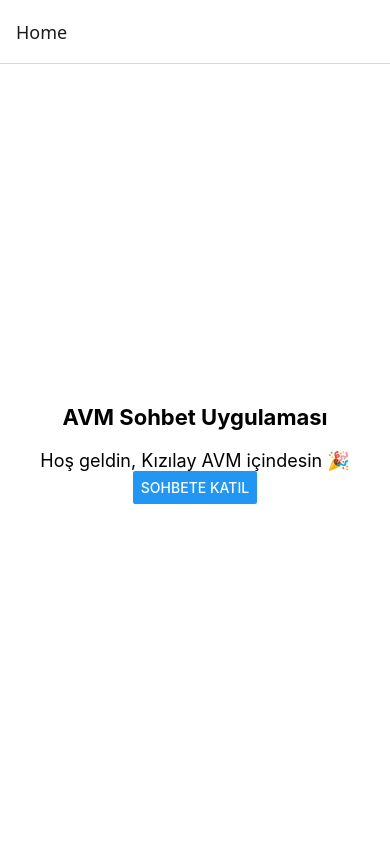
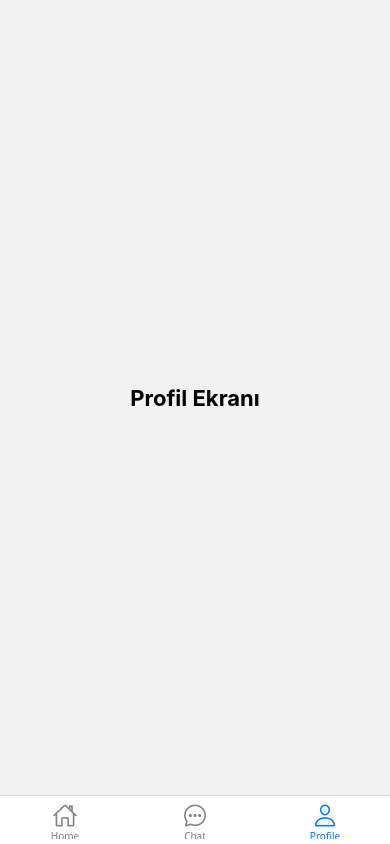
Before and after one commit to ynsemre1/shopping-mall-messenger, a React Native app: screen /Profile in a window 390 px wide. Built offline with nearby package versions, Linux system fonts and the light colour scheme; no server answers.

Commit message:
style: ui update and tab navigator profile screen add

```diff
--- a/package.json
+++ b/package.json
@@ -10,7 +10,8 @@
     "web": "expo start --web"
   },
   "dependencies": {
-    "@react-navigation/native": "^7.0.17",
+    "@react-navigation/bottom-tabs": "^7.3.2",
+    "@react-navigation/native": "^7.0.18",
     "@react-navigation/native-stack": "^7.3.1",
     "axios": "^1.8.4",
     "expo": "~52.0.40",
@@ -19,6 +20,7 @@
     "firebase": "^11.5.0",
     "react": "18.3.1",
     "react-native": "0.76.7",
+    "react-native-gesture-handler": "~2.20.2",
     "react-native-gifted-chat": "^2.8.0",
     "react-native-google-places-autocomplete": "^2.5.7",
     "react-native-reanimated": "~3.16.1",
--- a/src/navigation/AppNavigator.tsx
+++ b/src/navigation/AppNavigator.tsx
@@ -1,16 +1,13 @@
 import React from 'react';
 import { createNativeStackNavigator } from '@react-navigation/native-stack';
-import { RootStackParamList } from './types';
-import HomeScreen from '../screens/HomeScreen';
-import ChatScreen from '../screens/ChatScreen';
+import TabNavigator from './TabNavigator';
 
-const Stack = createNativeStackNavigator<RootStackParamList>();
+const Stack = createNativeStackNavigator();
 
 const AppNavigator = () => {
   return (
-    <Stack.Navigator>
-      <Stack.Screen name="Home" component={HomeScreen} />
-      <Stack.Screen name="Chat" component={ChatScreen} />
+    <Stack.Navigator screenOptions={{ headerShown: false }}>
+      <Stack.Screen name="Main" component={TabNavigator} />
     </Stack.Navigator>
   );
 };
--- /dev/null
+++ b/src/navigation/TabNavigator.tsx
@@ -0,0 +1,35 @@
+import React from 'react';
+import { createBottomTabNavigator } from '@react-navigation/bottom-tabs';
+import HomeScreen from '../screens/HomeScreen';
+import ChatScreen from '../screens/ChatScreen';
+import ProfileScreen from '../screens/ProfileScreen';
+import { Ionicons } from '@expo/vector-icons';
+
+const Tab = createBottomTabNavigator();
+
+const TabNavigator = () => {
+  return (
+    <Tab.Navigator
+      screenOptions={({ route }) => ({
+        tabBarIcon: ({ color, size }) => {
+          let iconName: any = 'home';
+
+          if (route.name === 'Home') iconName = 'home-outline';
+          if (route.name === 'Chat') iconName = 'chatbubble-ellipses-outline';
+          if (route.name === 'Profile') iconName = 'person-outline';
+
+          return <Ionicons name={iconName} size={size} color={color} />;
+        },
+        headerShown: false,
+        tabBarActiveTintColor: '#007AFF',
+        tabBarInactiveTintColor: 'gray',
+      })}
+    >
+      <Tab.Screen name="Home" component={HomeScreen} />
+      <Tab.Screen name="Chat" component={ChatScreen} />
+      <Tab.Screen name="Profile" component={ProfileScreen} />
+    </Tab.Navigator>
+  );
+};
+
+export default TabNavigator;
--- a/src/screens/ChatScreen.tsx
+++ b/src/screens/ChatScreen.tsx
@@ -6,9 +6,13 @@ import {
   TextInput,
   TouchableOpacity,
   StyleSheet,
+  ActivityIndicator,
+  KeyboardAvoidingView,
+  Platform,
 } from "react-native";
-import { RouteProp, useRoute } from "@react-navigation/native";
+import { useRoute } from "@react-navigation/native";
 import { RootStackParamList } from "../navigation/types";
+import { RouteProp } from "@react-navigation/native";
 import {
   collection,
   addDoc,
@@ -16,21 +20,39 @@ import {
   orderBy,
   query,
 } from "firebase/firestore";
-import { db } from "../services/firebase";
-import { auth } from "../services/firebase";
+import { db, auth } from "../services/firebase";
+import useLocation from "../hooks/testUseLocation";
+import { getCurrentMall } from "../utils/mallLocator";
+import { SafeAreaView } from 'react-native-safe-area-context';
 
-const CURRENT_USER_ID = "user1"; // Şimdilik sabit kullanıcı
+type ChatRouteProp = RouteProp<RootStackParamList, "Chat">;
 
 const ChatScreen = () => {
-  const route = useRoute<RouteProp<RootStackParamList, "Chat">>();
-  const { mallId, mallName } = route.params;
-
+  const route = useRoute<ChatRouteProp>();
+  const [mallId, setMallId] = useState<string | null>(
+    route.params?.mallId || null
+  );
+  const [mallName, setMallName] = useState<string | null>(
+    route.params?.mallName || null
+  );
   const [messages, setMessages] = useState<any[]>([]);
   const [input, setInput] = useState("");
-
+  const { location } = useLocation();
   const uid = auth.currentUser?.uid;
 
   useEffect(() => {
+    if (!mallId && location) {
+      const matchedMall = getCurrentMall(location.latitude, location.longitude);
+      if (matchedMall) {
+        setMallId(matchedMall.id);
+        setMallName(matchedMall.name);
+      }
+    }
+  }, [location]);
+
+  useEffect(() => {
+    if (!mallId) return;
+
     const q = query(
       collection(db, "chats", mallId, "messages"),
       orderBy("createdAt", "desc")
@@ -48,7 +70,7 @@ const ChatScreen = () => {
   }, [mallId]);
 
   const handleSend = async () => {
-    if (input.trim() === "") return;
+    if (input.trim() === "" || !mallId || !uid) return;
 
     await addDoc(collection(db, "chats", mallId, "messages"), {
       text: input,
@@ -62,7 +84,30 @@ const ChatScreen = () => {
     setInput("");
   };
 
-  const renderItem = ({ item }: { item: any }) => {
+  if (!mallId || !mallName) {
+    return (
+      <View style={styles.loadingContainer}>
+        <ActivityIndicator size="large" color="#007AFF" />
+        <Text style={styles.loadingText}>Konumdan AVM bilgisi alınıyor...</Text>
+      </View>
+    );
+  }
+
+  return (
+    <KeyboardAvoidingView
+      style={{ flex: 1 }}
+      behavior={Platform.OS === "ios" ? "padding" : undefined}
+      keyboardVerticalOffset={90} // iOS için tab bar yüksekliğine göre ayarlanabilir
+    >
+      <SafeAreaView style={styles.container} edges={['top']}>
+        <Text style={styles.header}>{mallName} Chat Odası</Text>
+
+        <View style={styles.messagesWrapper}>
+          <FlatList
+            data={messages}
+            inverted
+            keyExtractor={(item) => item.id}
+            renderItem={({ item }) => {
               const isOwnMessage = item.user?._id === uid;
 
               return (
@@ -93,18 +138,9 @@ const ChatScreen = () => {
                   </View>
                 </View>
               );
-  };
-
-  return (
-    <View style={styles.container}>
-      <Text style={styles.header}>{mallName} Chat Odası</Text>
-
-      <FlatList
-        data={messages}
-        inverted
-        keyExtractor={(item) => item.id}
-        renderItem={renderItem}
+            }}
           />
+        </View>
 
         <View style={styles.inputContainer}>
           <TextInput
@@ -114,25 +150,35 @@ const ChatScreen = () => {
             placeholder="Mesaj yaz..."
           />
           <TouchableOpacity onPress={handleSend} style={styles.sendButton}>
-          <Text style={styles.sendText}>Gönder</Text>
+            <Text style={{ color: "#fff" }}>Gönder</Text>
           </TouchableOpacity>
         </View>
-    </View>
+        </SafeAreaView>
+    </KeyboardAvoidingView>
   );
 };
 
 export default ChatScreen;
 
 const styles = StyleSheet.create({
-  container: { flex: 1, padding: 12, backgroundColor: "#fff" },
+  container: { flex: 1, backgroundColor: "#fff" },
   header: {
     fontSize: 18,
     fontWeight: "bold",
     textAlign: "center",
-    marginBottom: 12,
+    paddingVertical: 12,
+    backgroundColor: "#f9f9f9",
+    borderBottomWidth: 1,
+    borderColor: "#ddd",
   },
-  messageContainer: {
+  messagesWrapper: {
+    flex: 1,
+    paddingVertical: 6,
+    paddingHorizontal: 12,
+  },
+  messageRow: {
     flexDirection: "row",
+    alignItems: "flex-end",
     marginVertical: 6,
     maxWidth: "80%",
   },
@@ -157,13 +203,27 @@ const styles = StyleSheet.create({
     fontSize: 16,
     color: "#000",
   },
+  avatar: {
+    width: 36,
+    height: 36,
+    borderRadius: 18,
+    backgroundColor: "#007AFF",
+    alignItems: "center",
+    justifyContent: "center",
+    marginRight: 8,
+  },
+  avatarText: {
+    color: "#fff",
+    fontWeight: "bold",
+  },
   inputContainer: {
     flexDirection: "row",
     alignItems: "center",
-    paddingTop: 12,
+    paddingVertical: 10,
+    paddingHorizontal: 12,
     borderTopWidth: 1,
     borderTopColor: "#eee",
-    paddingHorizontal: 6,
+    backgroundColor: "#fff",
   },
   input: {
     flex: 1,
@@ -180,27 +240,16 @@ const styles = StyleSheet.create({
     paddingHorizontal: 16,
     borderRadius: 20,
   },
-  sendText: {
-    color: "#fff",
-    fontWeight: "bold",
+  loadingContainer: {
+    flex: 1,
+    justifyContent: "center",
+    alignItems: "center",
+    padding: 24,
+    backgroundColor: "#fff",
   },
-  messageRow: {
-    flexDirection: "row",
-    alignItems: "flex-end",
-    marginVertical: 6,
-    maxWidth: "80%",
-  },
-  avatar: {
-    width: 36,
-    height: 36,
-    borderRadius: 18,
-    backgroundColor: "#007AFF",
-    alignItems: "center",
-    justifyContent: "center",
-    marginRight: 8,
-  },
-  avatarText: {
-    color: "#fff",
-    fontWeight: "bold",
+  loadingText: {
+    fontSize: 16,
+    marginTop: 12,
+    color: "#555",
   },
 });
--- /dev/null
+++ b/src/screens/ProfileScreen.tsx
@@ -0,0 +1,17 @@
+import React from 'react';
+import { View, Text, StyleSheet } from 'react-native';
+
+const ProfileScreen = () => {
+  return (
+    <View style={styles.container}>
+      <Text style={styles.title}>Profil Ekranı</Text>
+    </View>
+  );
+};
+
+export default ProfileScreen;
+
+const styles = StyleSheet.create({
+  container: { flex: 1, justifyContent: 'center', alignItems: 'center' },
+  title: { fontSize: 22, fontWeight: 'bold' },
+});
```
Also changed, not shown: 1 other file (tests, documents, lock files or other folders). Lines whose indentation alone changed are shown as unchanged.
